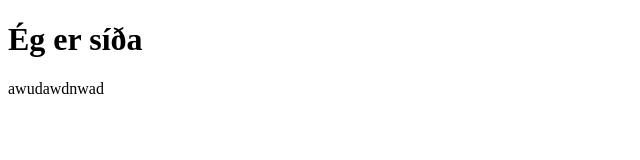
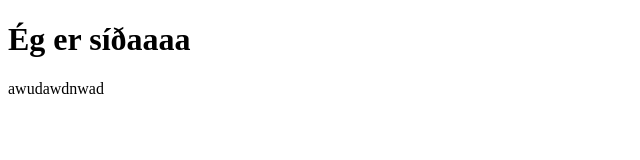
Before and after one commit to EinarL/EinarL.github.io, a plain HTML site: page index.html in a window 1280 px wide. Shown: the full height of the page, 0-640 px from the left. Drawn offline with Linux system fonts and the light colour scheme.

Commit message:
Update index.html

```diff
--- a/index.html
+++ b/index.html
@@ -1,7 +1,7 @@
 <!DOCTYPE html>
 <html>
     <body>
-    <h1>Ég er síða</h1>
+    <h1>Ég er síðaaaa</h1>
     <p>awudawdnwad</p>
     </body>
 </html>
```
